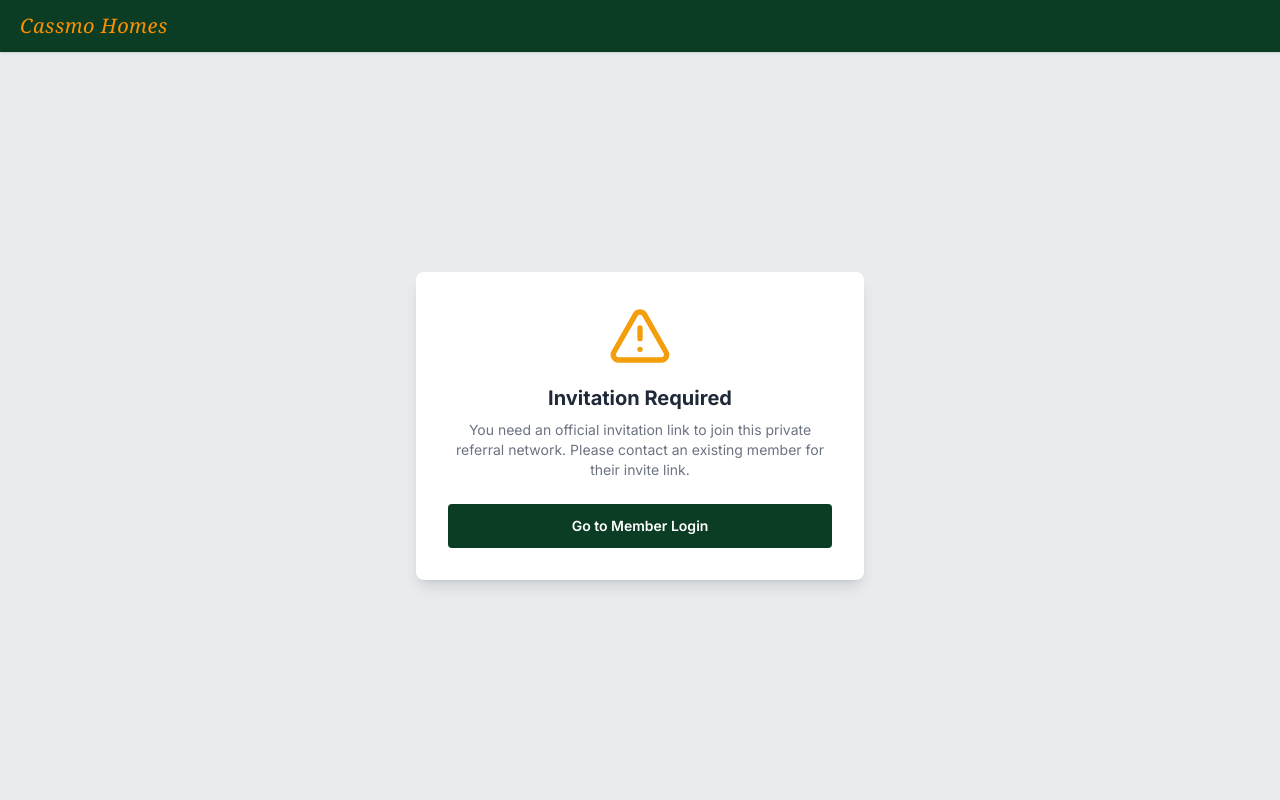
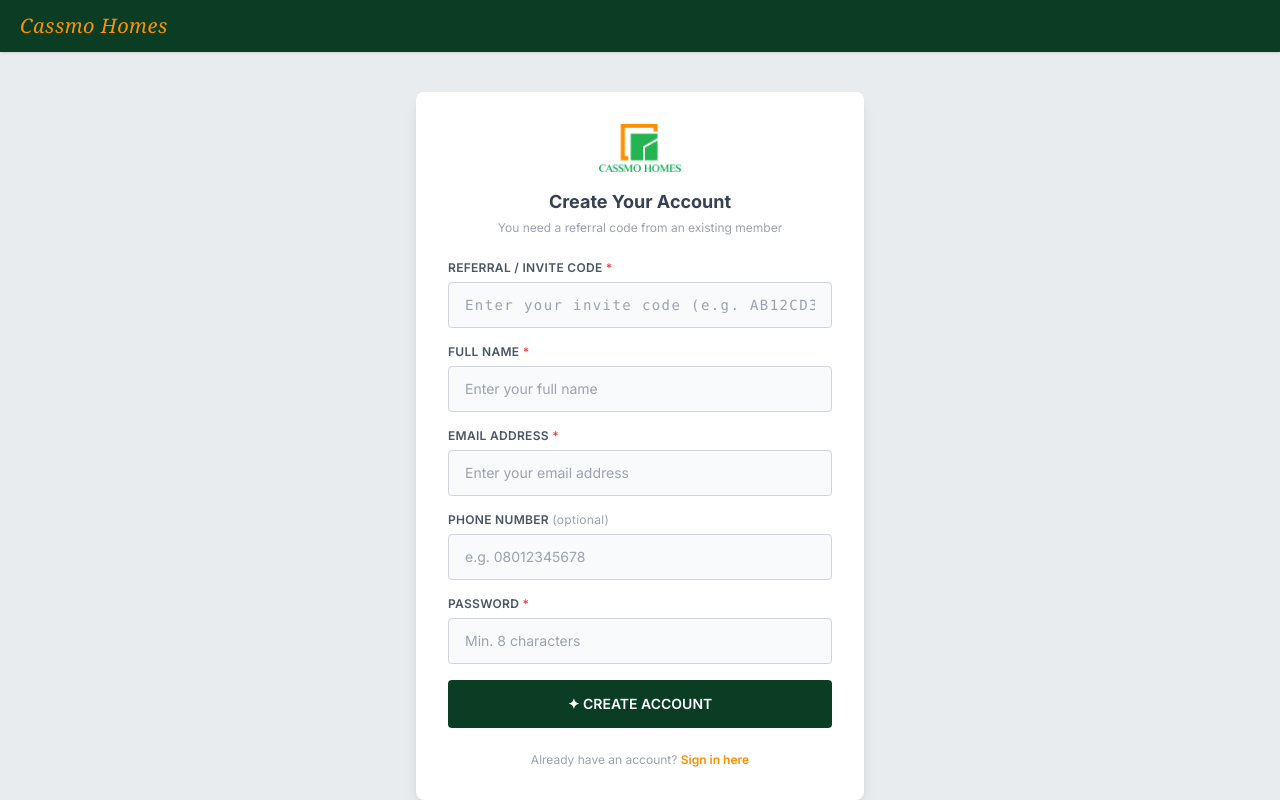
Before and after one commit to dev-anna-life/cassmo-homes, a Next.js app: page /signup in a window 1280 px wide. Built offline with nearby package versions, Linux system fonts and the light colour scheme.

Commit message:
fix: signup page always shows form with manual referral code input field

```diff
--- a/app/signup/page.jsx
+++ b/app/signup/page.jsx
@@ -1,65 +1,49 @@
 "use client";
 
-import { useState, useEffect, Suspense } from "react";
+import { useState, Suspense } from "react";
 import { useRouter, useSearchParams } from "next/navigation";
 import Link from "next/link";
 import Image from "next/image";
-import { AlertTriangle, CheckCircle } from "lucide-react";
+import { CheckCircle } from "lucide-react";
 
 function SignupForm() {
   const router = useRouter();
   const params = useSearchParams();
-  const refCode = params.get("ref");
+  const refFromUrl = params.get("ref") || "";
 
   const [form, setForm] = useState({
     name: "",
     email: "",
     password: "",
     phone: "",
+    refCode: refFromUrl, // Pre-fill if link has code, but user can type it too
   });
   const [error, setError] = useState(null);
   const [success, setSuccess] = useState(false);
   const [loading, setLoading] = useState(false);
-
-  // If no referral code, we show a clean message card instead of a blank screen
-  if (!refCode) {
-    return (
-      <div className="min-h-screen flex flex-col" style={{ backgroundColor: "#e9ecef" }}>
-        <div className="bg-[#0B3D24] text-white flex items-center justify-between px-5 py-3 shadow">
-          <div className="font-serif italic text-xl tracking-wide text-[#FE8F01]">Cassmo Homes</div>
-        </div>
-
-        <div className="flex-1 flex items-center justify-center px-4 py-12">
-          <div className="w-full max-w-md bg-white rounded-lg shadow-lg p-8 text-center">
-            <div className="flex items-center justify-center mb-4 text-amber-500">
-              <AlertTriangle className="w-16 h-16" />
-            </div>
-            <h2 className="text-xl font-bold text-gray-800 mb-2">Invitation Required</h2>
-            <p className="text-gray-500 text-sm mb-6">
-              You need an official invitation link to join this private referral network. Please contact an existing member for their invite link.
-            </p>
-            <Link
-              href="/login"
-              className="inline-block w-full bg-[#0B3D24] text-white py-3 rounded font-semibold text-sm hover:bg-[#072c1a] transition-colors"
-            >
-              Go to Member Login
-            </Link>
-          </div>
-        </div>
-      </div>
-    );
-  }
 
   const handleSubmit = async (e) => {
     e.preventDefault();
     setLoading(true);
     setError(null);
 
+    if (!form.refCode.trim()) {
+      setError("Please enter a referral code to sign up.");
+      setLoading(false);
+      return;
+    }
+
     try {
       const res = await fetch("/api/auth/signup", {
         method: "POST",
         headers: { "Content-Type": "application/json" },
-        body: JSON.stringify({ ...form, refCode }),
+        body: JSON.stringify({
+          name: form.name,
+          email: form.email,
+          password: form.password,
+          phone: form.phone,
+          refCode: form.refCode.trim().toUpperCase(),
+        }),
       });
 
       const data = await res.json();
@@ -72,21 +56,21 @@ function SignupForm() {
       }
     } catch (err) {
       setLoading(false);
-      setError("Failed to connect to the server.");
+      setError("Failed to connect to the server. Please try again.");
     }
   };
 
   return (
     <div className="min-h-screen flex flex-col" style={{ backgroundColor: "#e9ecef" }}>
-      {/* Top green bar matching login portal */}
-      <div className="bg-[#0B3D24] text-white flex items-center justify-between px-5 py-3 shadow">
+      {/* Top header bar */}
+      <div className="bg-[#0B3D24] text-white flex items-center px-5 py-3 shadow">
         <div className="font-serif italic text-xl tracking-wide text-[#FE8F01]">Cassmo Homes</div>
       </div>
 
-      <div className="flex-1 flex items-center justify-center px-4 py-12">
+      <div className="flex-1 flex items-center justify-center px-4 py-10">
         <div className="w-full max-w-md">
 
-          {/* Success Signup State */}
+          {/* Success State */}
           {success ? (
             <div className="bg-white rounded-lg shadow-lg p-10 text-center">
               <div className="flex items-center justify-center mb-4">
@@ -98,7 +82,7 @@ function SignupForm() {
               <p className="text-gray-400 text-sm mb-8">Your account has been created. You can now log in.</p>
               <Link
                 href="/login"
-                className="block w-full bg-[#0B3D24] text-white py-3.5 rounded font-semibold text-sm hover:bg-[#072c1a] transition-colors"
+                className="block w-full bg-[#0B3D24] text-white py-3.5 rounded font-semibold text-sm hover:bg-[#072c1a] transition-colors text-center"
               >
                 Proceed to Login
               </Link>
@@ -117,7 +101,8 @@ function SignupForm() {
                     className="mx-auto h-12 w-auto object-contain"
                   />
                 </Link>
-                <h2 className="mt-4 text-lg font-bold text-gray-700">Create Account</h2>
+                <h2 className="mt-4 text-lg font-bold text-gray-700">Create Your Account</h2>
+                <p className="text-xs text-gray-400 mt-1">You need a referral code from an existing member</p>
               </div>
 
               {error && (
@@ -127,6 +112,25 @@ function SignupForm() {
               )}
 
               <form onSubmit={handleSubmit} className="space-y-4">
+
+                {/* Referral Code — shown at the top so it's clear */}
+                <div>
+                  <label className="block text-xs font-semibold text-gray-600 mb-1.5 uppercase tracking-wide">
+                    Referral / Invite Code <span className="text-red-500">*</span>
+                  </label>
+                  <input
+                    type="text"
+                    required
+                    value={form.refCode}
+                    onChange={(e) => setForm({ ...form, refCode: e.target.value.toUpperCase() })}
+                    placeholder="Enter your invite code (e.g. AB12CD34)"
+                    className="w-full border border-gray-300 text-gray-800 placeholder-gray-400 px-4 py-3 text-sm focus:outline-none focus:border-[#0B3D24] transition-colors rounded bg-gray-50 font-mono tracking-widest"
+                  />
+                  {refFromUrl && (
+                    <p className="text-xs text-green-600 mt-1">✓ Invite code pre-filled from your link</p>
+                  )}
+                </div>
+
                 <div>
                   <label className="block text-xs font-semibold text-gray-600 mb-1.5 uppercase tracking-wide">
                     Full Name <span className="text-red-500">*</span>
@@ -157,13 +161,13 @@ function SignupForm() {
 
                 <div>
                   <label className="block text-xs font-semibold text-gray-600 mb-1.5 uppercase tracking-wide">
-                    Phone Number (Optional)
+                    Phone Number <span className="text-gray-400 font-normal normal-case">(optional)</span>
                   </label>
                   <input
                     type="tel"
                     value={form.phone}
                     onChange={(e) => setForm({ ...form, phone: e.target.value })}
-                    placeholder="Enter phone number"
+                    placeholder="e.g. 08012345678"
                     className="w-full border border-gray-300 text-gray-800 placeholder-gray-400 px-4 py-3 text-sm focus:outline-none focus:border-[#0B3D24] transition-colors rounded bg-gray-50"
                   />
                 </div>
@@ -194,7 +198,7 @@ function SignupForm() {
                       Creating account...
                     </span>
                   ) : (
-                    "✦ REGISTER ACCOUNT"
+                    "✦ CREATE ACCOUNT"
                   )}
                 </button>
               </form>
@@ -202,7 +206,7 @@ function SignupForm() {
               <p className="mt-6 text-center text-xs text-gray-400">
                 Already have an account?{" "}
                 <Link href="/login" className="text-[#FE8F01] hover:underline font-semibold">
-                  Sign in
+                  Sign in here
                 </Link>
               </p>
             </div>
```
